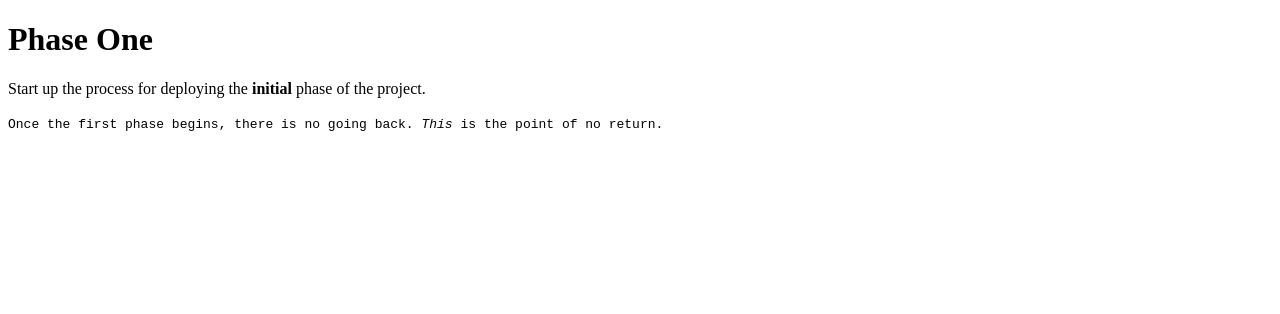
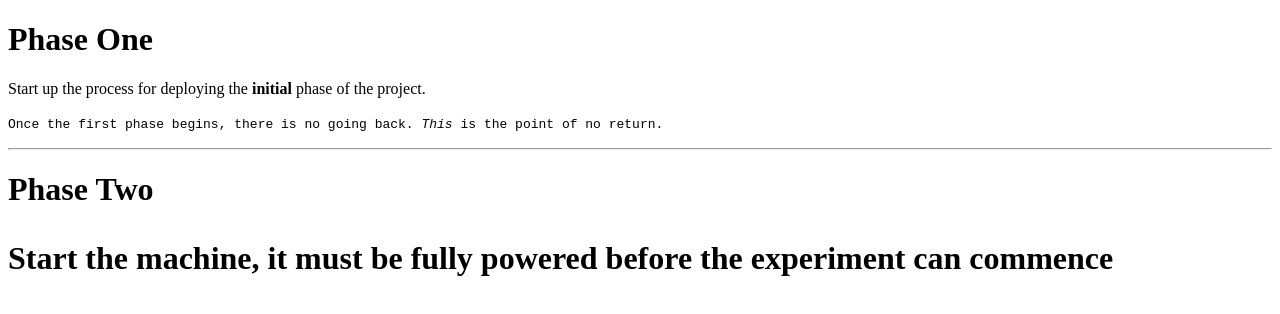
Before and after one commit to VorticalNeo/sample_testing, a plain HTML site: page index.html in a window 1280 px wide. Drawn offline with Linux system fonts and the light colour scheme.

Commit message:
Update index.html

```diff
--- a/index.html
+++ b/index.html
@@ -8,5 +8,8 @@
   <body>
     <p> Start up the process for deploying the <b> initial </b> phase of the project. </p>
     <p> <tt> Once the first phase begins, there is no going back. <i>This</i> is the point of no return. </tt> </p>
+    <hr>
+    <h1> Phase Two </hr>
+    <p> Start the machine, it must be fully powered before the experiment can commence </p>
   </body>
 </html>
```
